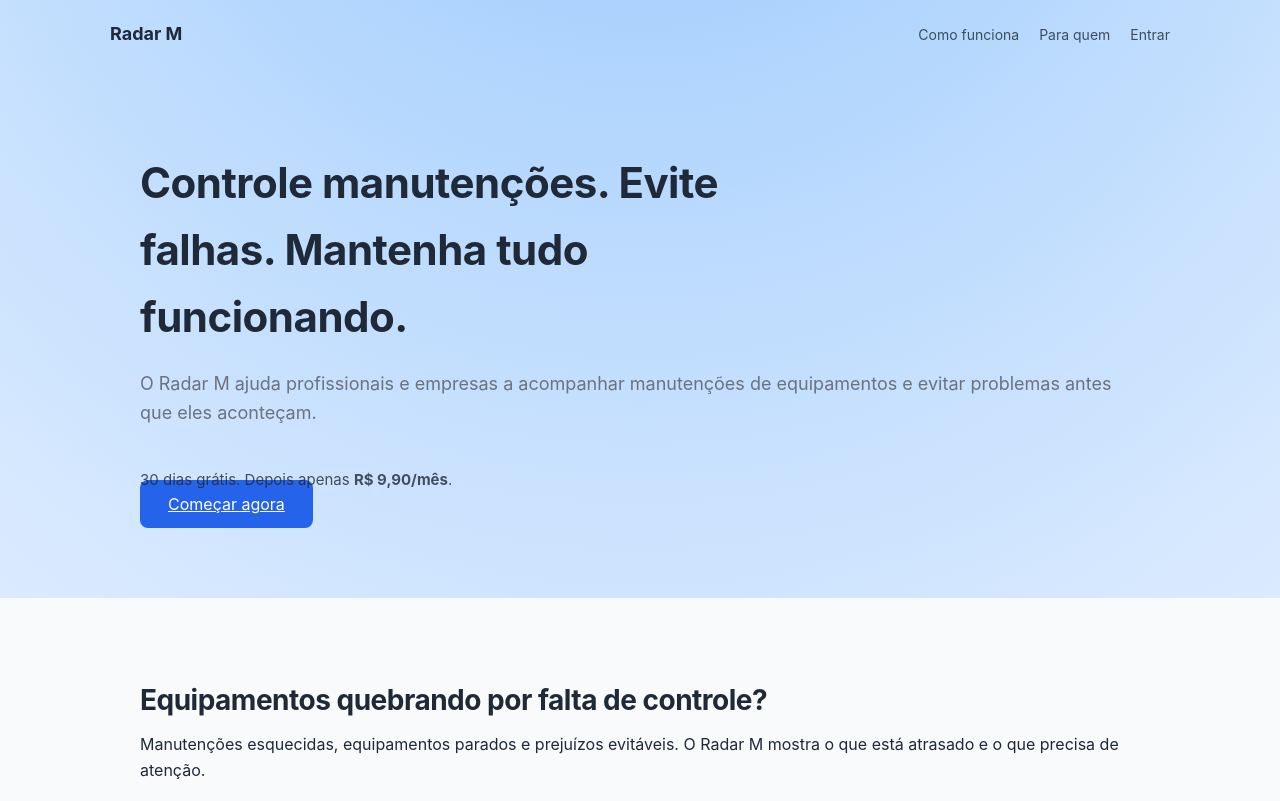
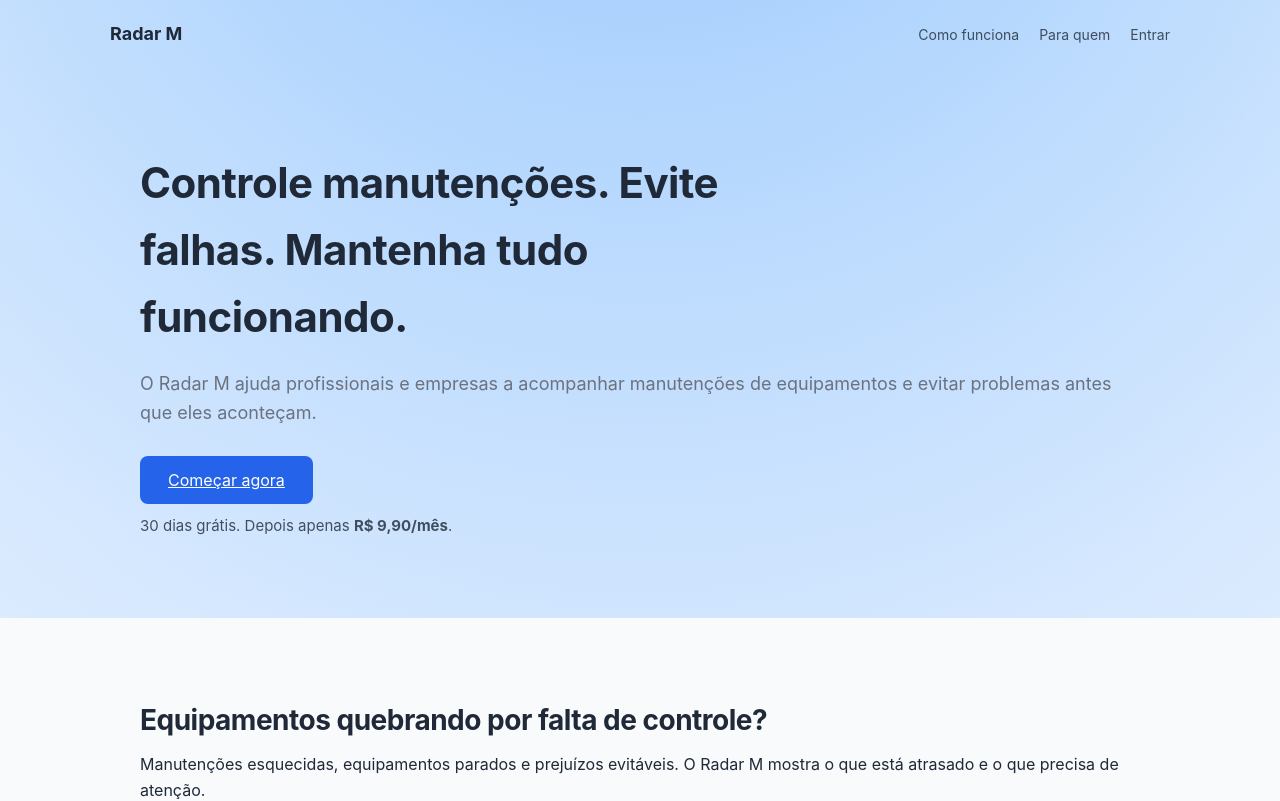
Before and after one commit to mongedeti/radar-m, a Next.js app: page / in a window 1280 px wide. Shown: the top 801 px of the page. Built offline with nearby package versions, Linux system fonts and the light colour scheme.

Commit message:
Update page.tsx

```diff
--- a/src/app/page.tsx
+++ b/src/app/page.tsx
@@ -29,6 +29,13 @@ export default function Home() {
             manutenções de equipamentos e evitar problemas antes que eles aconteçam.
           </p>
 
+          <Link
+            href="/signup"
+            className="btn-primary-large"
+          >
+            Começar agora
+          </Link>
+
           {/* PREÇO */}
           <p
             style={{
@@ -40,13 +47,6 @@ export default function Home() {
             30 dias grátis.
             Depois apenas <strong>R$ 9,90/mês</strong>.
           </p>
-
-          <Link
-            href="/signup"
-            className="btn-primary-large"
-          >
-            Começar agora
-          </Link>
 
         </div>
 
```
